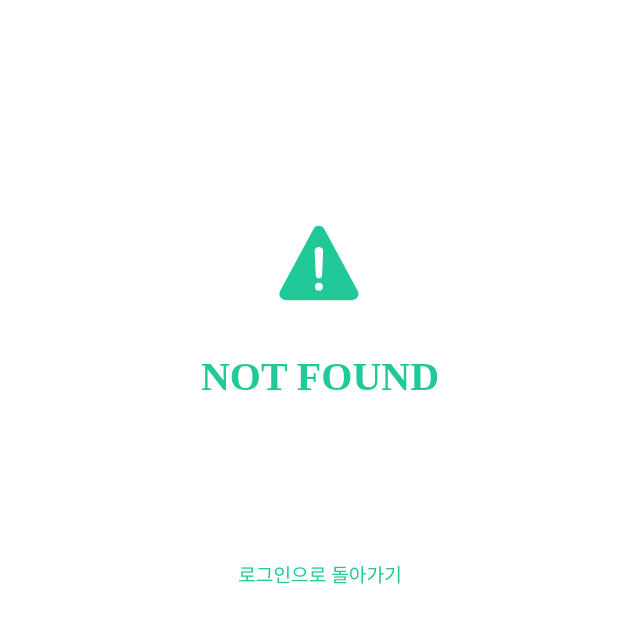
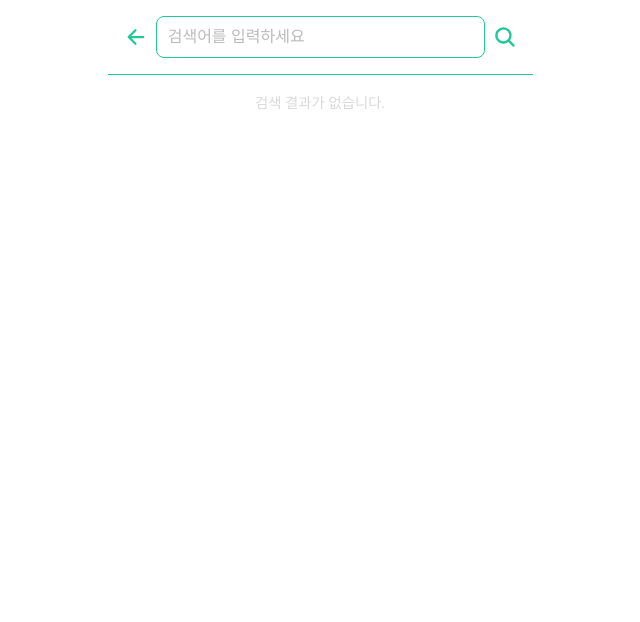
Before and after one commit to Coin-nect/Coin-nect_FE, a React (Vite) app: page /search in a window 1280 px wide. Before the commit this address had no page. Shown: the top 622 px of the page, without its empty margins (320-960 px from the left). Built offline with nearby package versions, Linux system fonts and the light colour scheme.

Commit message:
:sparkles:[feat]: 검색 UI

```diff
--- a/src/App.tsx
+++ b/src/App.tsx
@@ -12,6 +12,7 @@ import {
   ProfileEdit,
   NotificationSettings,
   DataBackup,
+  Search,
 } from '@pages/index';
 import ScrollToTop from '@components/ScrollToTop';
 
@@ -27,6 +28,7 @@ const App = () => (
 
         {/* Home */}
         <Route path="/home" element={<Home />} />
+        <Route path="/search" element={<Search />} />
 
         {/* Budget */}
         <Route path="/budget" element={<Budget />} />
--- a/src/components/Header/SearchHeader.tsx
+++ b/src/components/Header/SearchHeader.tsx
@@ -1,4 +1,5 @@
 import { useState } from 'react';
+import { useNavigate } from 'react-router-dom';
 import styled from 'styled-components';
 import { COLORS, COMMON_COLORS, FONT_COLORS } from '@constants/colors';
 import { IoArrowBackOutline, IoSearch } from 'react-icons/io5';
@@ -6,10 +7,12 @@ import { IoArrowBackOutline, IoSearch } from 'react-icons/io5';
 interface HeaderProps {
   text: string;
   onSearch: () => void;
-  onBack: () => void;
+  // eslint-disable-next-line no-unused-vars
+  onTextChange: (value: string) => void;
 }
 
-const SearchHeader = ({ text, onSearch, onBack }: HeaderProps) => {
+const SearchHeader = ({ text, onSearch, onTextChange }: HeaderProps) => {
+  const navigate = useNavigate();
   const [inputValue, setInputValue] = useState(text);
 
   const handleSearch = () => {
@@ -18,21 +21,33 @@ const SearchHeader = ({ text, onSearch, onBack }: HeaderProps) => {
       onSearch();
     }
   };
+  const handleBack = () => {
+    navigate(-1);
+  };
 
   return (
     <HeaderContainer>
       <IoArrowBackOutline
         color={COMMON_COLORS.main}
         size={24}
-        onClick={onBack}
+        onClick={handleBack}
+        style={{ cursor: 'pointer' }}
       />
       <Input
         type="text"
         value={inputValue}
-        onChange={e => setInputValue(e.target.value)}
+        onChange={e => {
+          setInputValue(e.target.value);
+          onTextChange(e.target.value);
+        }}
         placeholder="검색어를 입력하세요"
       />
-      <IoSearch color={COMMON_COLORS.main} size={24} onClick={handleSearch} />
+      <IoSearch
+        color={COMMON_COLORS.main}
+        size={24}
+        onClick={handleSearch}
+        style={{ cursor: 'pointer' }}
+      />
     </HeaderContainer>
   );
 };
@@ -44,9 +59,10 @@ const HeaderContainer = styled.header`
   width: 100%;
   align-items: center;
   justify-content: space-between;
-  padding: 1rem 0;
+  padding: 1rem;
   background-color: ${COLORS.white};
   border-bottom: 1.5px solid ${COMMON_COLORS.main};
+  box-sizing: border-box;
 `;
 
 const Input = styled.input`
--- /dev/null
+++ b/src/pages/Home/Search.tsx
@@ -0,0 +1,95 @@
+import { useState } from 'react';
+import styled from 'styled-components';
+import SearchHeader from '@components/Header/SearchHeader';
+import DateSummary from '@components/home/DateSummary';
+import TransactionItem from '@components/home/TransactionItem';
+import { transactionData, DayData } from '@constants/dummy';
+import { COLORS } from '@constants/colors';
+
+const SearchPage = () => {
+  const [searchText, setSearchText] = useState('');
+  const [resultList, setResultList] = useState<DayData[]>([]);
+
+  const handleSearch = () => {
+    if (!searchText.trim()) return;
+
+    const filtered = transactionData
+      .map(day => {
+        const matchedTransactions = day.transactions.filter(t =>
+          t.title.includes(searchText),
+        );
+        if (matchedTransactions.length > 0) {
+          return {
+            ...day,
+            transactions: matchedTransactions,
+            income: matchedTransactions
+              .filter(t => t.isIncome)
+              .reduce((sum, t) => sum + t.amount, 0),
+            expense: matchedTransactions
+              .filter(t => !t.isIncome)
+              .reduce((sum, t) => sum + t.amount, 0),
+          };
+        }
+        return null;
+      })
+      .filter(Boolean) as DayData[];
+
+    setResultList(filtered);
+  };
+
+  return (
+    <Container>
+      <SearchHeader
+        text={searchText}
+        onSearch={handleSearch}
+        onTextChange={setSearchText}
+      />
+      {resultList.length > 0 ? (
+        resultList.map((day, idx) => (
+          <DayContainer key={idx}>
+            <DateSummary
+              date={day.date}
+              yearMonth={day.yearMonth}
+              dayOfWeek={day.dayOfWeek}
+              income={day.income}
+              expense={day.expense}
+            />
+            {day.transactions.map((item, i) => (
+              <TransactionItem
+                key={i}
+                time={item.time}
+                category={item.category}
+                title={item.title}
+                amount={item.amount}
+                isIncome={item.isIncome}
+              />
+            ))}
+          </DayContainer>
+        ))
+      ) : (
+        <EmptyText>검색 결과가 없습니다.</EmptyText>
+      )}
+    </Container>
+  );
+};
+
+export default SearchPage;
+
+const Container = styled.div`
+  display: flex;
+  flex-direction: column;
+  width: 100%;
+`;
+
+const DayContainer = styled.div`
+  display: flex;
+  flex-direction: column;
+  margin-bottom: 1rem;
+`;
+
+const EmptyText = styled.div`
+  text-align: center;
+  color: ${COLORS.gray};
+  padding: 1rem;
+  font-size: 0.9rem;
+`;
--- a/src/pages/index.ts
+++ b/src/pages/index.ts
@@ -5,6 +5,7 @@ export { default as NotFound } from './NotFound';
 
 // Home
 export { default as Home } from './Home/Home';
+export { default as Search } from './Home/Search';
 
 // Budget
 export { default as Budget } from './Budget/Budget';
```
